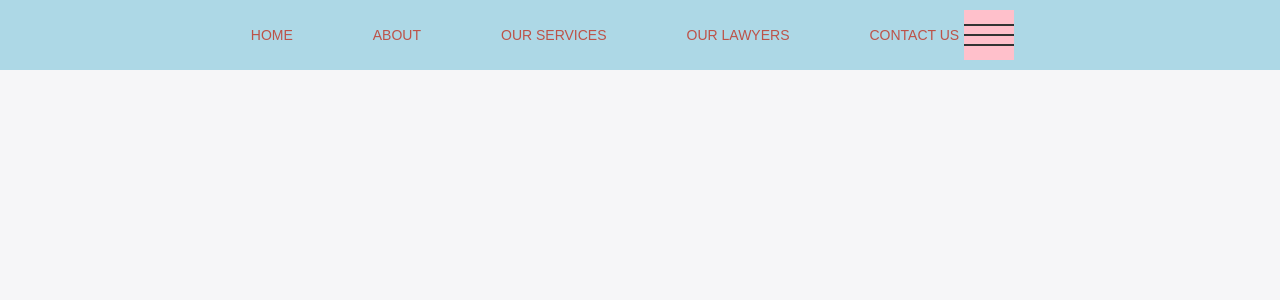
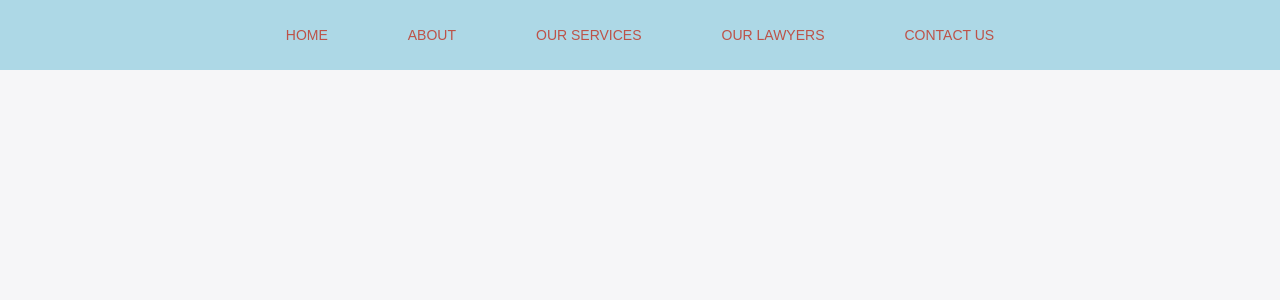
Before and after one commit to KitanOBD/design-code, a Jekyll site: the page built from index.html, in a window 1280 px wide and 1400 px high. Shown: the top 300 px of the window. Built offline with Jekyll 4.4.1, drawn with Linux system fonts in a browser that asks for light colours.

Commit message:
Responsive non functioning header

```diff
--- a/Assets/css/main.css
+++ b/Assets/css/main.css
@@ -529,18 +529,16 @@
     margin: 0;
     padding: 5px; }
   .home-wrap header .mobile-nav-toggle {
+    display: none;
     width: 50px;
     height: 50px;
-    background: pink;
-    margin-right: 20px;
-    display: -webkit-box;
-    display: -webkit-flex;
-    display: -ms-flexbox;
-    display: flex;
+    margin: 0 20px;
     -webkit-box-align: center;
     -webkit-align-items: center;
         -ms-flex-align: center;
-            align-items: center; }
+                -ms-grid-row-align: center;
+            align-items: center;
+    cursor: pointer; }
     .home-wrap header .mobile-nav-toggle span,
     .home-wrap header .mobile-nav-toggle span:before,
     .home-wrap header .mobile-nav-toggle span:after {
@@ -549,11 +547,47 @@
       height: 2px;
       width: 100%;
       background: #333;
-      position: relative; }
+      position: relative;
+      -webkit-transition: all 0.3s ease-in-out;
+      transition: all 0.3s ease-in-out; }
     .home-wrap header .mobile-nav-toggle span:before {
-      top: 10px; }
+      top: 15px; }
     .home-wrap header .mobile-nav-toggle span:after {
-      bottom: 12px; }
+      top: -17px; }
+    .home-wrap header .mobile-nav-toggle.is-open span {
+      background: transparent; }
+    .home-wrap header .mobile-nav-toggle.is-open span:before,
+    .home-wrap header .mobile-nav-toggle.is-open span:after {
+      -webkit-transform-origin: center;
+          -ms-transform-origin: center;
+              transform-origin: center;
+      -webkit-transform: rotate(45deg);
+          -ms-transform: rotate(45deg);
+              transform: rotate(45deg);
+      top: 0; }
+    .home-wrap header .mobile-nav-toggle.is-open span:before {
+      -webkit-transform: rotate(-45deg);
+          -ms-transform: rotate(-45deg);
+              transform: rotate(-45deg); }
+
+.home-wrap .mobile-nav {
+  display: none;
+  position: absolute;
+  width: 100%;
+  background: white;
+  padding: 30px 0 20px;
+  -webkit-transform: translateY(-100%);
+      -ms-transform: translateY(-100%);
+          transform: translateY(-100%);
+  -webkit-transition: all 0.3s ease-in-out;
+  transition: all 0.3s ease-in-out; }
+  .home-wrap .mobile-nav ul {
+    list-style: none;
+    margin: 0;
+    padding: 0; }
+  .home-wrap .mobile-nav li {
+    text-align: center;
+    margin-bottom: 10px; }
 
 @media (max-width: 775px) {
   .home-wrap header {
@@ -573,7 +607,23 @@
       -webkit-align-items: center;
           -ms-flex-align: center;
                   -ms-grid-row-align: center;
-              align-items: center; } }
+              align-items: center;
+      -webkit-box-pack: start;
+      -webkit-justify-content: flex-start;
+          -ms-flex-pack: start;
+              justify-content: flex-start; }
+    .home-wrap header .site-nav {
+      display: none; }
+    .home-wrap header .mobile-nav-toggle {
+      display: -webkit-box;
+      display: -webkit-flex;
+      display: -ms-flexbox;
+      display: flex; }
+  .home-wrap .mobile-nav.is-open {
+    display: block;
+    -webkit-transform: translateY(0%);
+        -ms-transform: translateY(0%);
+            transform: translateY(0%); } }
 
 .home-wrap {
   display: block; }
--- a/_includes/header.html
+++ b/_includes/header.html
@@ -1 +1 @@
-<header><div class="header-position"><nav class="site-nav"><ul><li><a href="#home">HOME</a></li><li><a href="#about">ABOUT</a></li><li><a href="#our_services">OUR SERVICES</a></li><li><a href="#our_lawyers">OUR LAWYERS</a></li><li><a href="#contact_us">CONTACT US </a></li></ul></nav><div class="mobile-nav-toggle"><span></span></div></div></header>
+<div class="mobile-nav"><ul><li><a href="#home">HOME</a></li><li><a href="#about">ABOUT</a></li><li><a href="#our_services">OUR SERVICES</a></li><li><a href="#our_lawyers">OUR LAWYERS</a></li><li><a href="#contact_us">CONTACT US </a></li></ul></div><header><div class="header-position"><nav class="site-nav"><ul><li><a href="#home">HOME</a></li><li><a href="#about">ABOUT</a></li><li><a href="#our_services">OUR SERVICES</a></li><li><a href="#our_lawyers">OUR LAWYERS</a></li><li><a href="#contact_us">CONTACT US </a></li></ul></nav><div class="mobile-nav-toggle"><span></span></div></div></header>
```
Also changed, not shown: _jadefiles/header.jade (+12 -6 lines), assets/css/2-modules/header.sass (+107 -66 lines).
